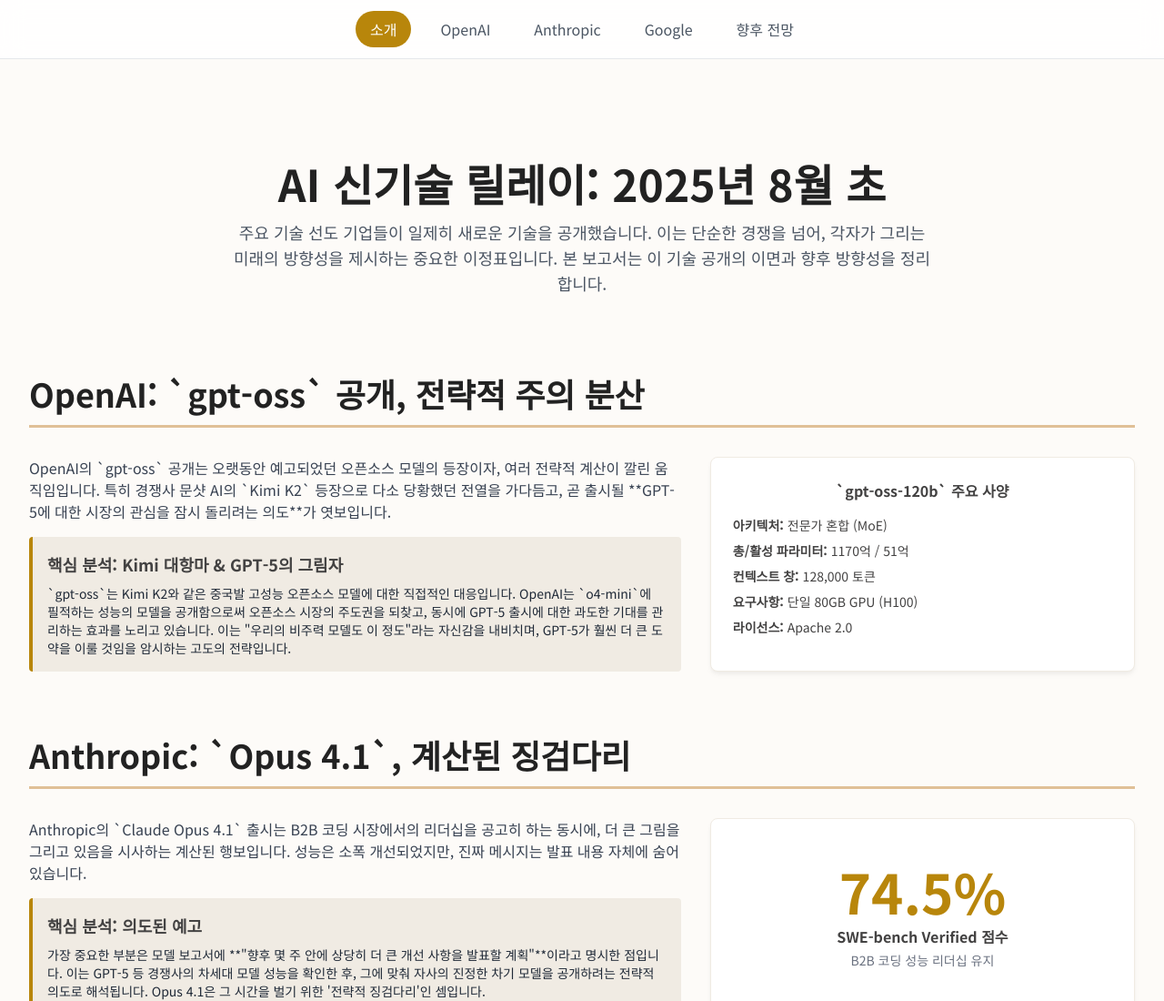
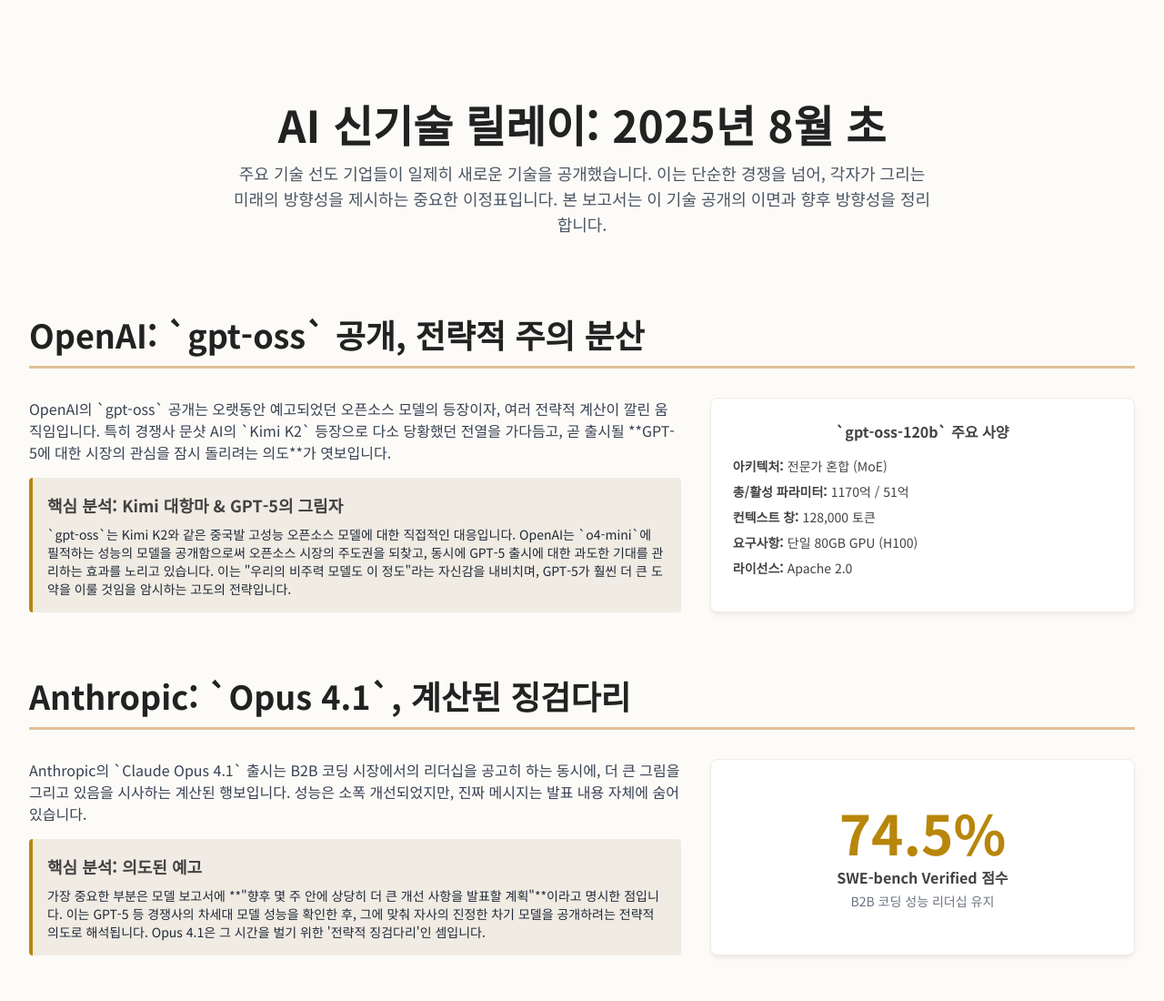
Before and after one commit to tiny-loop/tiny-loop.github.io, a plain HTML site: page 2025_08_AI_News.html in a window 1280 px wide. Shown: the top 1100 px of the page at 91% size. Drawn offline with nearby package versions, Linux system fonts and the light colour scheme.

Commit message:
Update 2025_08_AI_News.html
내용 수정.

```diff
--- a/2025_08_AI_News.html
+++ b/2025_08_AI_News.html
@@ -3,7 +3,7 @@
 <head>
     <meta charset="UTF-8">
     <meta name="viewport" content="width=device-width, initial-scale=1.0">
-    <title>2025년 8월 초, 새로운 AI 기술 공개 및 방향성 분석</title>
+    <title>AI 신기술 릴레이: 2025년 8월 초</title>
     <script src="https://cdn.tailwindcss.com"></script>
     <script src="https://cdn.jsdelivr.net/npm/chart.js"></script>
     <link rel="preconnect" href="https://fonts.googleapis.com">
@@ -49,33 +49,9 @@
             padding: 1rem;
             border-radius: 0.25rem;
         }
-        .nav-link {
-            padding: 0.5rem 1rem;
-            border-radius: 9999px;
-            transition: background-color 0.3s, color 0.3s;
-        }
-        .nav-link:hover {
-            background-color: #F0EBE3;
-            color: #222222;
-        }
-        .nav-link.active {
-            background-color: #B8860B;
-            color: white;
-            font-weight: 500;
-        }
     </style>
 </head>
 <body class="antialiased">
-
-    <header class="bg-white/80 backdrop-blur-md sticky top-0 z-50 border-b border-gray-200">
-        <nav class="container mx-auto px-4 py-3 flex justify-center items-center space-x-2 md:space-x-4 text-sm md:text-base text-gray-600">
-            <a href="#intro" class="nav-link active">소개</a>
-            <a href="#openai" class="nav-link">OpenAI</a>
-            <a href="#anthropic" class="nav-link">Anthropic</a>
-            <a href="#google" class="nav-link">Google</a>
-            <a href="#outlook" class="nav-link">향후 전망</a>
-        </nav>
-    </header>
 
     <main class="container mx-auto p-4 md:p-8">
 
@@ -187,43 +163,5 @@
         <p class="text-gray-500 text-sm">Google Gemini Canvas, Instructor, Tiny</p>
     </footer>
 
-    <script>
-        document.addEventListener('DOMContentLoaded', () => {
-            const sections = document.querySelectorAll('section');
-            const navLinks = document.querySelectorAll('.nav-link');
-
-            const observerOptions = {
-                root: null,
-                rootMargin: '0px',
-                threshold: 0.4
-            };
-
-            const observer = new IntersectionObserver((entries, observer) => {
-                entries.forEach(entry => {
-                    if (entry.isIntersecting) {
-                        navLinks.forEach(link => {
-                            link.classList.remove('active');
-                            if (link.getAttribute('href').substring(1) === entry.target.id) {
-                                link.classList.add('active');
-                            }
-                        });
-                    }
-                });
-            }, observerOptions);
-
-            sections.forEach(section => {
-                observer.observe(section);
-            });
-
-            navLinks.forEach(anchor => {
-                anchor.addEventListener('click', function (e) {
-                    e.preventDefault();
-                    document.querySelector(this.getAttribute('href')).scrollIntoView({
-                        behavior: 'smooth'
-                    });
-                });
-            });
-        });
-    </script>
 </body>
 </html>
```
